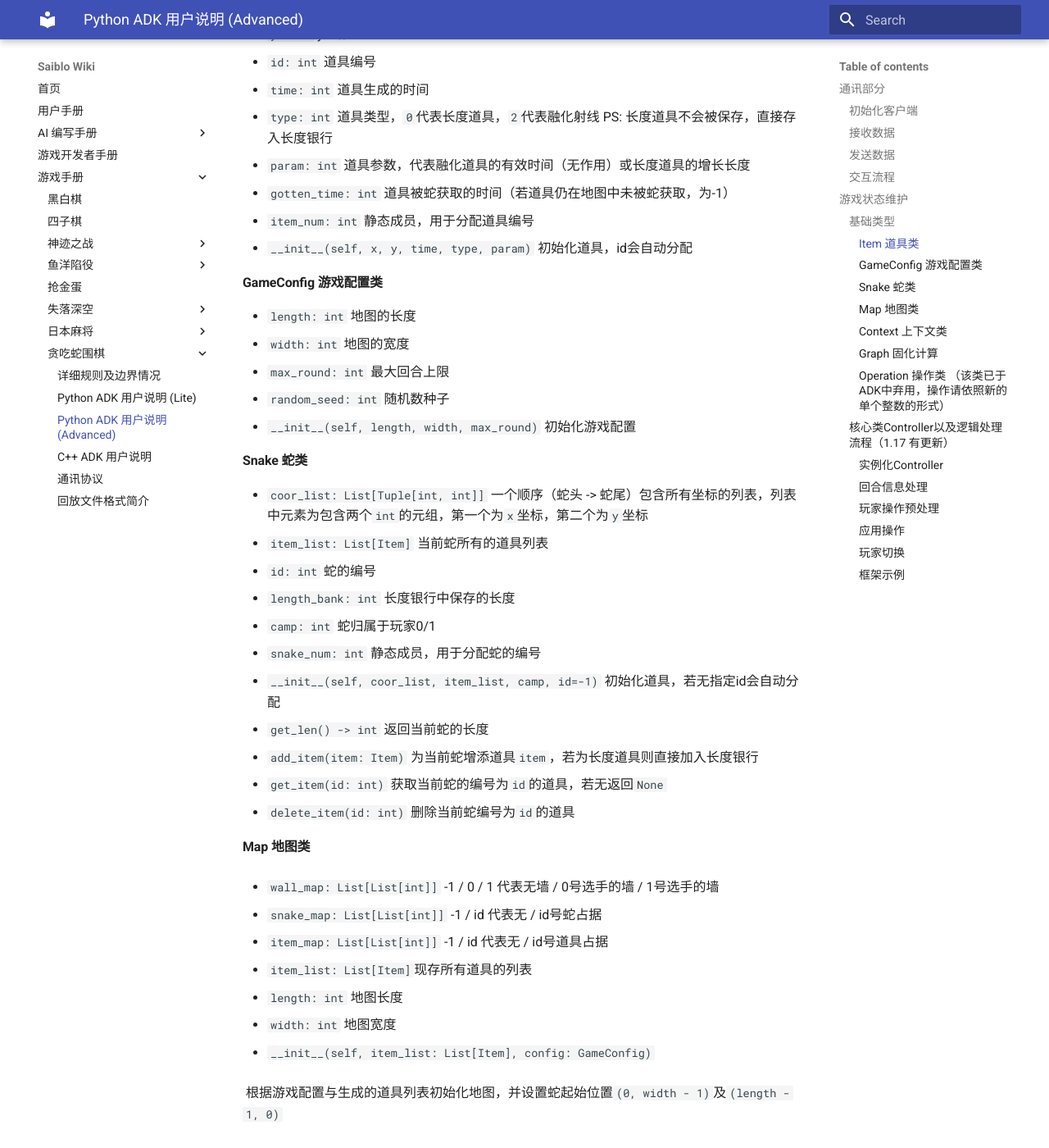
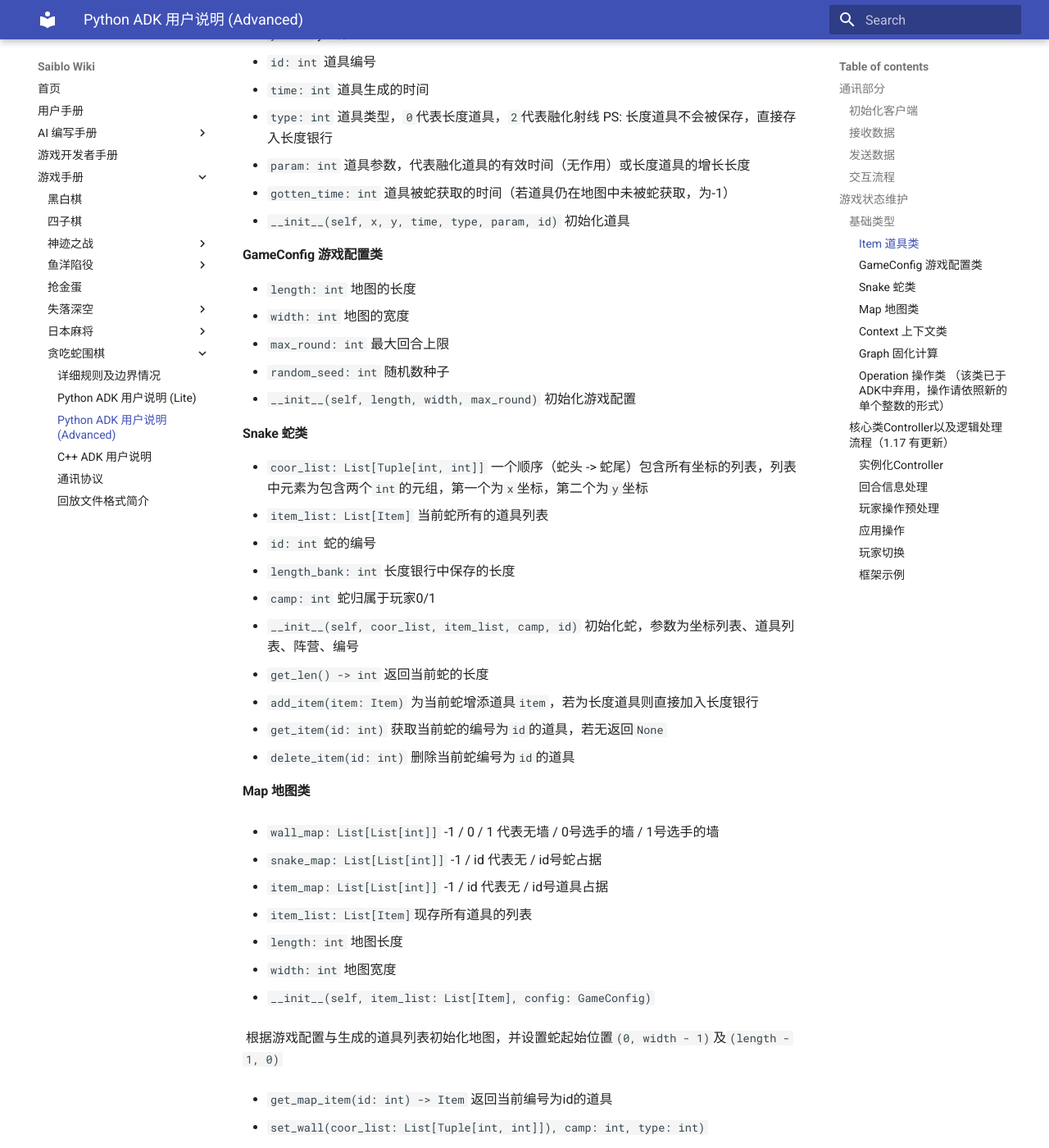
Before and after one commit to saiblo/saiblo-docs, an MkDocs documentation site: the page built from docs/games/snake-go/adk-advanced.md, in a window 1280 px wide and 1400 px high, scrolled down 2570 px. Shown: the whole window at 82% size. Built offline with MkDocs 1.6.1 and Material for MkDocs 9.7.7, drawn with Linux system fonts in a browser that asks for light colours; some of the changed text lies outside the part shown.

Commit message:
fix: fix python adk doc

```diff
--- a/docs/games/snake-go/adk-advanced.md
+++ b/docs/games/snake-go/adk-advanced.md
@@ -61,8 +61,7 @@ c = adk.Client()
 - `type: int` 道具类型，`0`代表长度道具，`2`代表融化射线    PS: 长度道具不会被保存，直接存入长度银行
 - `param: int` 道具参数，代表融化道具的有效时间（无作用）或长度道具的增长长度
 - `gotten_time: int` 道具被蛇获取的时间（若道具仍在地图中未被蛇获取，为-1）
-- `item_num: int` 静态成员，用于分配道具编号
-- `__init__(self, x, y, time, type, param)` 初始化道具，id会自动分配
+- `__init__(self, x, y, time, type, param, id)` 初始化道具
 
 #### GameConfig 游戏配置类
 
@@ -79,8 +78,7 @@ c = adk.Client()
 - `id: int` 蛇的编号
 - `length_bank: int` 长度银行中保存的长度
 - `camp: int` 蛇归属于玩家0/1
-- `snake_num: int` 静态成员，用于分配蛇的编号
-- `__init__(self, coor_list, item_list, camp, id=-1)` 初始化道具，若无指定id会自动分配
+- `__init__(self, coor_list, item_list, camp, id)` 初始化蛇，参数为坐标列表、道具列表、阵营、编号
 - `get_len() -> int ` 返回当前蛇的长度
 - `add_item(item: Item)` 为当前蛇增添道具`item`，若为长度道具则直接加入长度银行
 - `get_item(id: int)` 获取当前蛇的编号为`id`的道具，若无返回`None`
```
Also changed, not shown: other parts of docs/games/snake-go/adk-advanced.md (+1 -0 lines).
